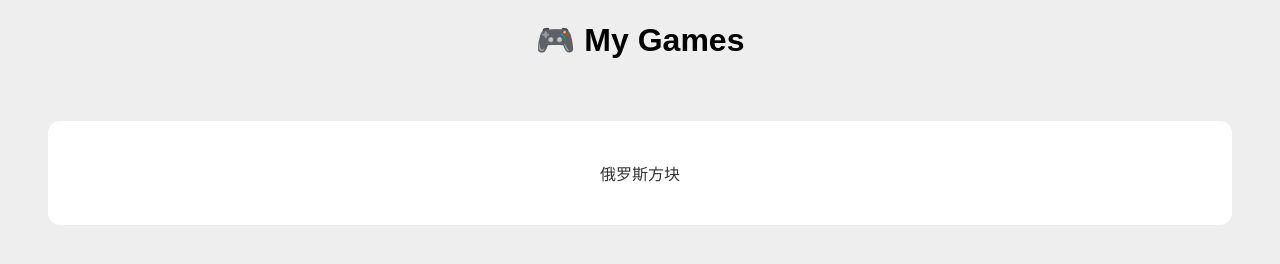
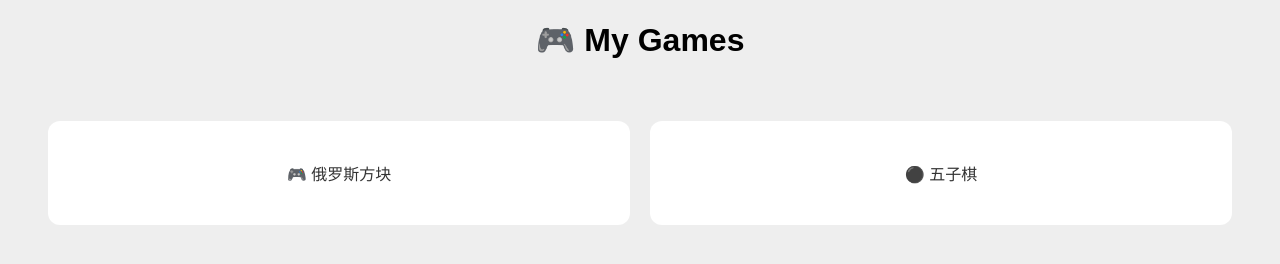
Before and after one commit to wangnapaoa-promax/my-games-site, a plain HTML site: page index.html in a window 1280 px wide. Drawn offline with Linux system fonts and the light colour scheme.

Commit message:
index.html

```diff
--- a/index.html
+++ b/index.html
@@ -28,7 +28,8 @@ body { text-align: center; background:#eee; font-family: Arial; }
 <h1>🎮 My Games</h1>
 
 <div class="grid">
-  <a class="card" href="games/tetris/">俄罗斯方块</a>
+  <a class="card" href="games/tetris/">🎮 俄罗斯方块</a>
+  <a class="card" href="games/gomoku/">⚫ 五子棋</a>
 </div>
 
 </body>
```
